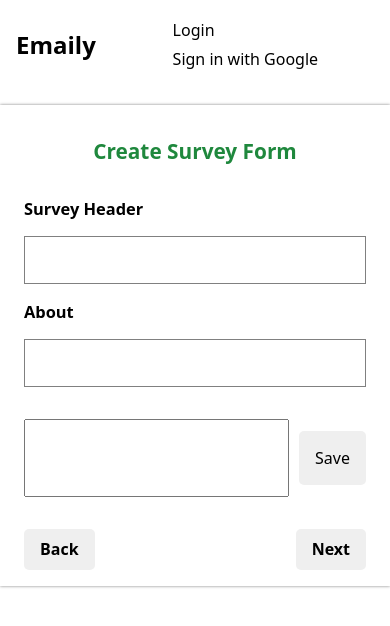
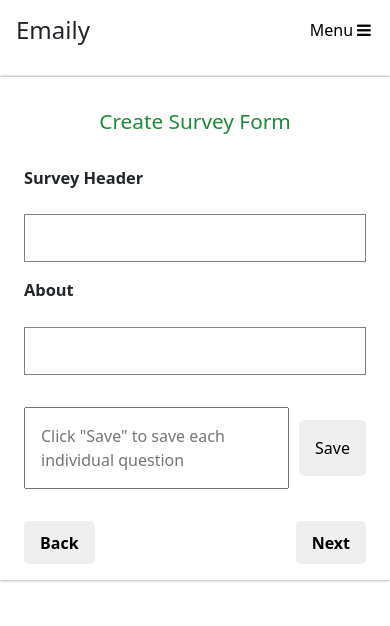
Before and after one commit to Mackiee21/EmailyFinal, a React (Vite) app in the folder client/: page /survey/new in a window 390 px wide. Shown: the top 626 px of the page. Built offline with nearby package versions, Linux system fonts and the light colour scheme; no server answers.

Commit message:
fixed mobile design, updated overall UI

```diff
--- a/client/index.html
+++ b/client/index.html
@@ -2,7 +2,9 @@
 <html lang="en">
   <head>
     <meta charset="UTF-8" />
+    <link rel="stylesheet" href="https://cdn.jsdelivr.net/npm/bootstrap@4.2.1/dist/css/bootstrap.min.css" integrity="sha384-GJzZqFGwb1QTTN6wy59ffF1BuGJpLSa9DkKMp0DgiMDm4iYMj70gZWKYbI706tWS" crossorigin="anonymous">
     <link rel="icon" type="image/svg+xml" href="/vite.svg" />
+    <link rel="stylesheet" href="https://cdnjs.cloudflare.com/ajax/libs/font-awesome/4.7.0/css/font-awesome.min.css">
     <meta name="viewport" content="width=device-width, initial-scale=1.0" />
     <title>Emaily</title>
   </head>
--- a/client/src/Components/ConfirmSurvePage.jsx
+++ b/client/src/Components/ConfirmSurvePage.jsx
@@ -7,6 +7,7 @@ function ConfirmSurveyPage() {
     const navigate = useNavigate();
     const btnRef = useRef();
     const [data, setData] = useState({});
+    const [loading, setLoading] = useState(false);
 
     const getData = useCallback(async () => {
         const res = await axios.get('/survey-data');
@@ -33,12 +34,21 @@ function ConfirmSurveyPage() {
 
     const handleClickNext = async (e) => {
         e.preventDefault();
-        btnRef.current.innerText = "Creating...";
+        setLoading(true);
         const res = await axios.post('/save', data);
         if(res.status == 200){
             navigate('/');
-            btnRef.current.innerText = "Create and Submit";
+            setLoading(false);
         }
+    }
+    let button;
+    if(loading){
+        button = <button class="btn btn-primary d-flex align-items-center" type="button" disabled>
+                    <span class="spinner-border spinner-border-sm mr-2" role="status" aria-hidden="true"></span>
+                    Creating...
+                </button>
+    }else{
+        button = <button className='create-submit-btn btn btn-primary' onClick={handleClickNext}>Create and Submit</button>
     }
     return(
         <div className='form-wrapper'>
@@ -54,7 +64,7 @@ function ConfirmSurveyPage() {
                 </div>
                 {renderedQuestions}
                 <div className='btn-wrapper btn-wrapper--single'>
-                    <button ref={btnRef} className='create-submit-btn' onClick={handleClickNext}>Create and Submit</button>
+                    {button}
                 </div>
             </form>
         </div>
--- a/client/src/Components/Header.jsx
+++ b/client/src/Components/Header.jsx
@@ -3,8 +3,9 @@ import { useState, useEffect, useRef } from 'react';
 import axios from 'axios';
 import { Link } from 'react-router-dom';
 function Header() {
-    const p = useRef();
+    const listRef = useRef();
     const [login, setLogin] = useState(false);
+    const [menuStyle, setMenuStyle] = useState('fa fa-bars');
 
     useEffect(() => {
       getData();
@@ -16,17 +17,31 @@ function Header() {
             setLogin(true);
         }
     }
+
+    const handleShowMenu = () => {
+        if(menuStyle === 'fa fa-close'){
+            listRef.current.style.transform = "translateX(-100%)";
+            setMenuStyle('fa fa-bars');
+        }else{
+            listRef.current.style.transform = "translateX(0)";
+            setMenuStyle('fa fa-close');
+        }
+    }
+
     return(
         <div className='header-container'>
             <div className='header'>
                 <h2 className="title-logo">Emaily</h2>
-                <ul className="sign-list">
+                <div className='left-header'>
+                    <ul ref={listRef} className="sign-list">
                         {!login && <a href="/login">Login</a>}
                         {!login && <a href="/auth/google">Sign in with Google</a>}
                         {login && <Link className='link' to="survey/new">Create Survey</Link>}
                         {login && <Link className='link' to='surveys'>My Surveys</Link>}
                         {login && <a href="/logout">Logout</a>}
                     </ul>
+                    <button onClick={handleShowMenu} className='hamburger'>Menu<i class={menuStyle}></i></button>
+                </div>
             </div> {/* END OF HEADER */}
         </div>
     );
--- a/client/src/Components/MySurveys.jsx
+++ b/client/src/Components/MySurveys.jsx
@@ -1,10 +1,10 @@
 import { useEffect, useState } from 'react';
 import axios from 'axios';
+import '../css/MySurveys.css';
 
 function MySurveys() {
     const [fetching, setFetching] = useState("getting");
     const [data, setData] = useState([]);
-
     useEffect(() => {
         fetchSurveys();
     }, []);
@@ -22,15 +22,22 @@ function MySurveys() {
 
         }
     };
+    let className;
     let content;
     if(fetching === 'getting'){
-        content = <h3>FETCHING DATA...</h3>
+        content = <div class="d-flex justify-content-center align-items-center">
+                        <div class="spinner-border text-success mr-2" role="status">
+                            <span class="sr-only">Loading...</span>
+                    </div>
+                    <span>Fetching data...</span>
+                </div>
     }else if("okaynabes"){
+        className = 'survey-wrapper';
         content = data?.map((survey, index) => {
                 return(
                     <div key={index}>
-                        <h1>{survey.survey.header}</h1>
-                        <p>{survey.survey.about}</p>
+                        <h1 className='header'>{survey.survey.header}</h1>
+                        <p className='about'>{survey.survey.about}</p>
                     </div>
                 );
             })
@@ -38,7 +45,7 @@ function MySurveys() {
         content = <h1>ERROR FETCHING DATA</h1>
     }
     return(
-        <div>{content}</div>
+        <div className={className}>{content}</div>
     );
 
 }
--- a/client/src/Components/SurveyPage.jsx
+++ b/client/src/Components/SurveyPage.jsx
@@ -54,7 +54,7 @@ function SurveyPage() {
     const renderedQuestionFields = Array.from({length: questionField}).map((_, index) => {
         return(
             <div  key={index} className='question-container'>
-                <textarea></textarea>
+                <textarea placeholder='Click "Save" to save each individual question'></textarea>
                 <button onClick={handleAddQuestion}>Save</button>
             </div>
         );
--- a/client/src/Components/landingPage.jsx
+++ b/client/src/Components/landingPage.jsx
@@ -21,7 +21,7 @@ function LandingPage() {
     return(
         <div>
              <h1 id='meow'>{sign}</h1>
-             {name && <h2 style={{"textAlign": "center", "display": "block"}}>Hi! {name}</h2>}
+             {name && <h2 className='user' style={{"textAlign": "center", "display": "block"}}>Hi! {name}</h2>}
         </div>
     );
 }
--- /dev/null
+++ b/client/src/css/MySurveys.css
@@ -0,0 +1,28 @@
+.survey-wrapper{
+    width: 50%;
+    margin: 2.5rem auto;
+    border: 1px solid black;
+    padding: 1.2rem;
+    border: 1px solid grey;
+    box-shadow: 0 0 5px grey;
+}
+
+.survey-wrapper .header {
+    font-size: 1.1rem;
+    text-align: center;
+    display: block;
+    margin-bottom: 0.7rem;
+}
+
+.survey-wrapper .about{
+    box-shadow: 0 0 3px grey;
+    border: none;
+    margin-bottom: 1.3rem;
+}
+
+@media (max-width: 600px) {
+    .survey-wrapper {
+        width: 90%;
+    }
+
+}
--- a/client/src/css/landing.css
+++ b/client/src/css/landing.css
@@ -41,9 +41,56 @@
     font-weight: 500;
     margin-left: 1.325rem;
 }
+.hamburger{
+    margin: 0;
+    padding: 0;
+    margin-right: 1.2rem;
+    background: none;
+    font-weight: 400;
+    display: none;
+    transition: color 0.15s ease-out ;
+}
+.hamburger:hover{
+    color: goldenrod;
+}
+.hamburger:focus{
+    outline: none;
+}
+.hamburger i {
+    margin-left: 4px;
+}
 #meow{
     font-size: 5rem;
     text-align: center;
     margin-top: 9rem;
     color: goldenrod;
 }
+
+
+@media (max-width: 600px) {
+    .sign-list{
+        margin: 0;
+        position: fixed;
+        inset: 65px 0 0 0;
+        padding: 0 1rem;
+        background-color: rgb(250, 250, 250);
+        transform: translateX(-100%);
+        transition: transform 0.4s ease-out;
+    }
+    .sign-list a {
+        display: block;
+        padding: 0.4rem;
+        margin: 0 0 1.2rem 0;
+        transition: all 0.15s ease-out;
+    }
+    .hamburger {
+        display: block;
+    }
+
+    #meow{
+        font-size: 3rem;
+    }
+    .user{
+        font-size: 1.4rem;
+    }
+}
--- a/client/src/css/survey.css
+++ b/client/src/css/survey.css
@@ -22,6 +22,7 @@
     display: flex;
     flex-direction: column;
     gap: 1rem;
+    padding: 0;
 }
 .container input {
     height: auto;
@@ -39,6 +40,7 @@
     margin-top: 2rem;
     gap: 10px;
     align-items: center;
+    color: green;
 }
 
 .question-container textarea {
@@ -81,15 +83,24 @@ p{
 }
 
 .question{
-    margin-top: 1rem;
+    margin-top: 1.3rem;
 }
 
 h4{
     font-weight: 500;
-    margin-bottom: .5rem;
+    margin-bottom: 0.9rem;
+    font-size: 1.1rem;
 }
 .btn-wrapper--single {
     justify-content: flex-end;
+}
+
+/*SPINNER*/
+.d-flex{
+    margin-top: 10rem;
+}
+.d-flex span{
+    font-size: 1.025rem;
 }
 
 @media (max-width: 600px){
```
Also changed, not shown: 5 other files (tests, documents, lock files or other folders). Lines whose indentation alone changed are shown as unchanged.
